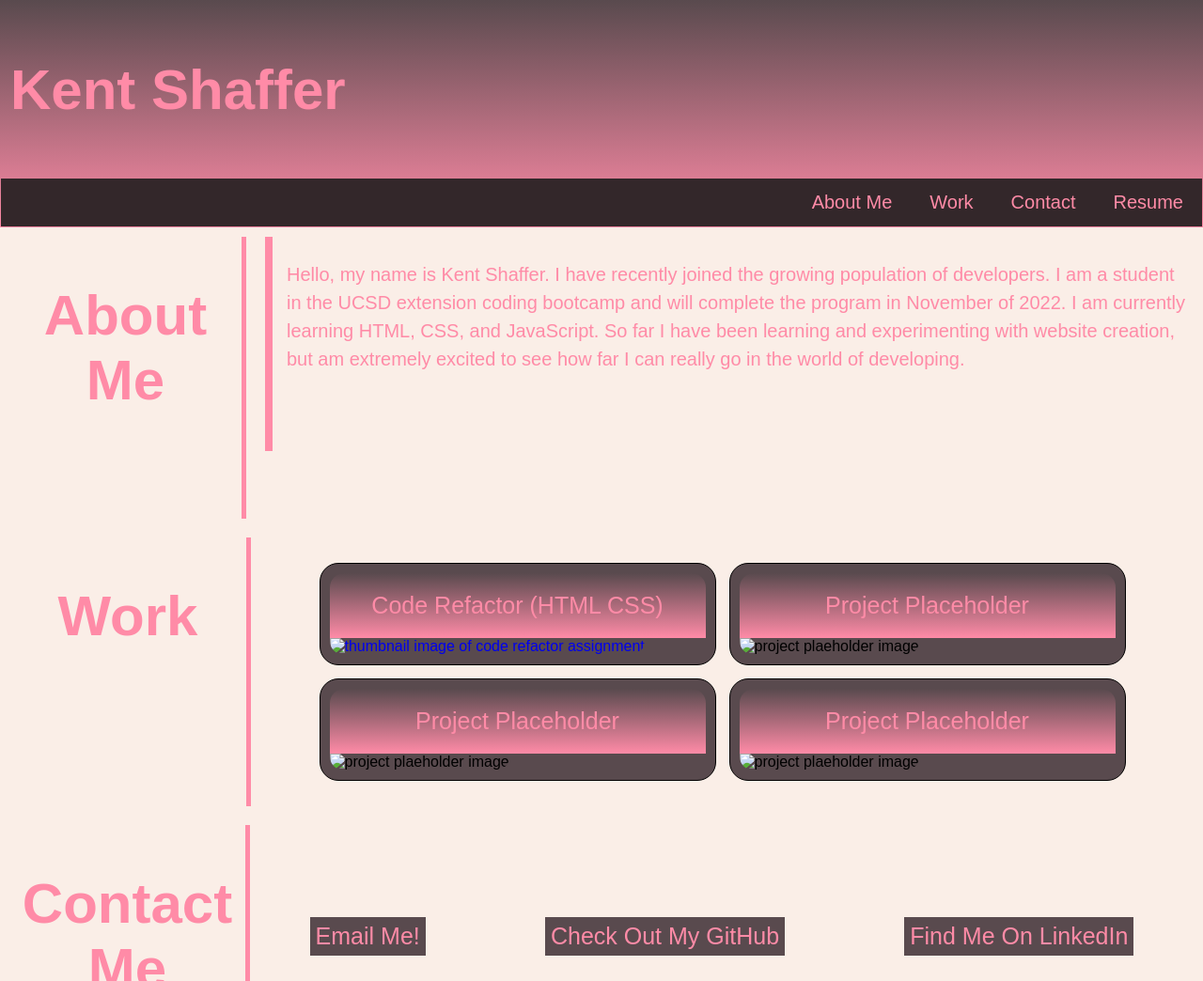
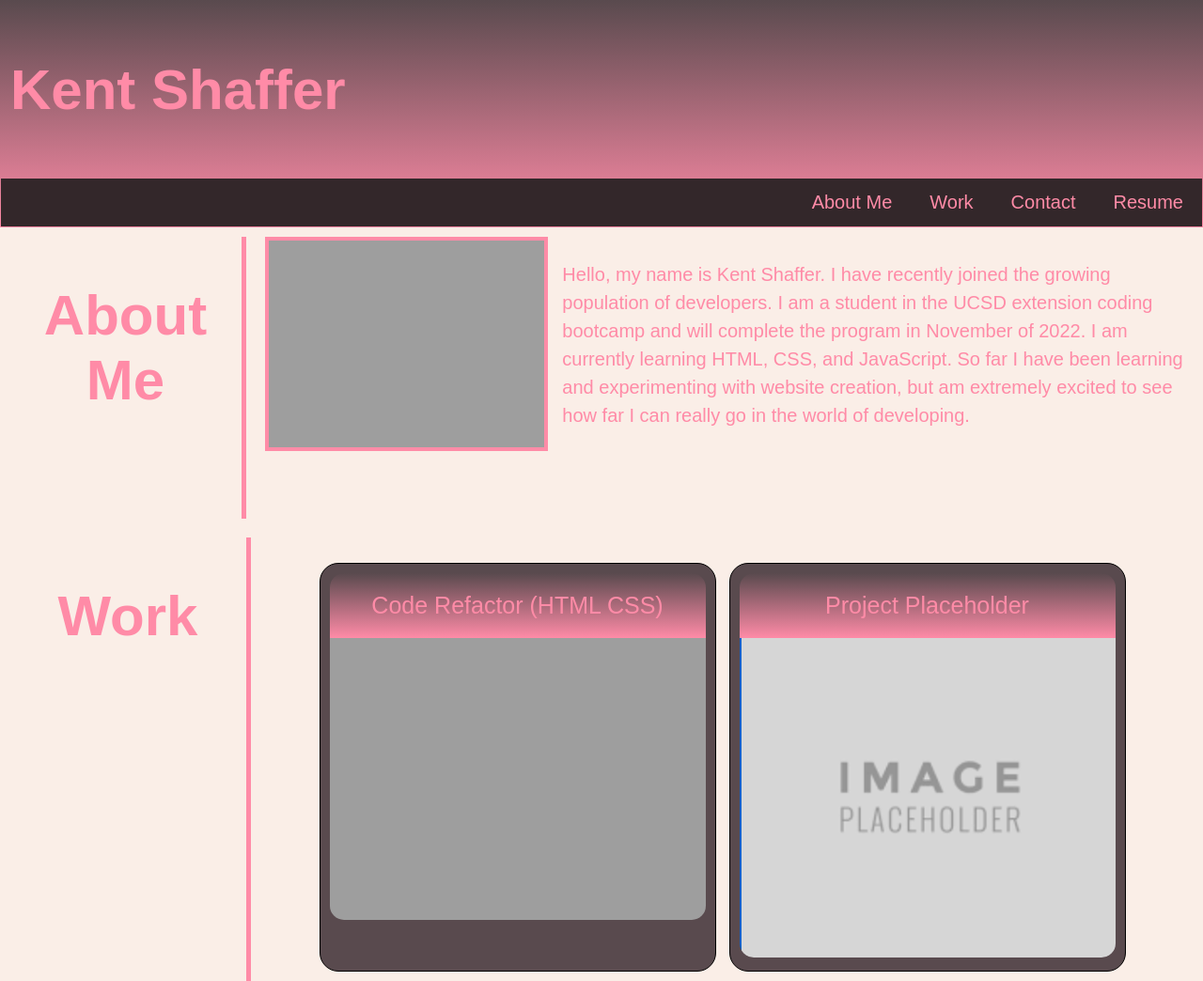
Before and after one commit to kentshaffer/CSS-portfolio, a plain HTML site: page index.html in a window 1280 px wide. Shown: the top 1044 px of the page at 94% size. Drawn offline with Linux system fonts and the light colour scheme; the site is published under a folder, as on GitHub Pages, so addresses that start at the root find nothing.

Commit message:
re linking image files to deployed app

```diff
--- a/index.html
+++ b/index.html
@@ -25,7 +25,7 @@
   <main>
     <section id="about-me" class="flex-container-1">
       <div id="box-1"><h2>About Me</h2></div>
-      <div id="box-2"><img src="/Assets/images/FullSizeRender.jpeg" alt="">
+      <div id="box-2"><img src="./Assets/images/FullSizeRender.jpeg" alt="">
       <p>Hello, my name is Kent Shaffer. I have recently joined the growing population of developers. I am a student in the UCSD extension
            coding bootcamp and will complete the program in November of 2022. I am currently learning HTML, CSS, and JavaScript. So far I
             have been learning and experimenting with website creation, but am extremely excited to see how far I can really go in the world
@@ -39,20 +39,20 @@
         <section class="project-card">
         <a target="_blank" href="https://kentshaffer.github.io/module-1-challenge/">
             <header>Code Refactor (HTML CSS)</header>
-            <img src="/Assets/images/module-1-challenge deployed application 1.png" alt="thumbnail image of code refactor assignment" />
+            <img src="./Assets/images/module-1-challenge deployed application 1.png" alt="thumbnail image of code refactor assignment" />
         </section>
         </a>
         <section class="project-card">
             <header>Project Placeholder</header>
-            <img src="/Assets/images/Project placeholder1.png" alt="project plaeholder image" />
+            <img src="./Assets/images/Project placeholder1.png" alt="project plaeholder image" />
         </section>
         <section class="project-card">
             <header>Project Placeholder</header>
-            <img src="/Assets/images/Project placeholder2.png" alt="project plaeholder image" />
+            <img src="./Assets/images/Project placeholder2.png" alt="project plaeholder image" />
         </section>
         <section class="project-card">
             <header>Project Placeholder</header>
-            <img src="/Assets/images/Project placeholder3.png" alt="project plaeholder image" />
+            <img src="./Assets/images/Project placeholder3.png" alt="project plaeholder image" />
         </section>
       </div>
     </section>
```
